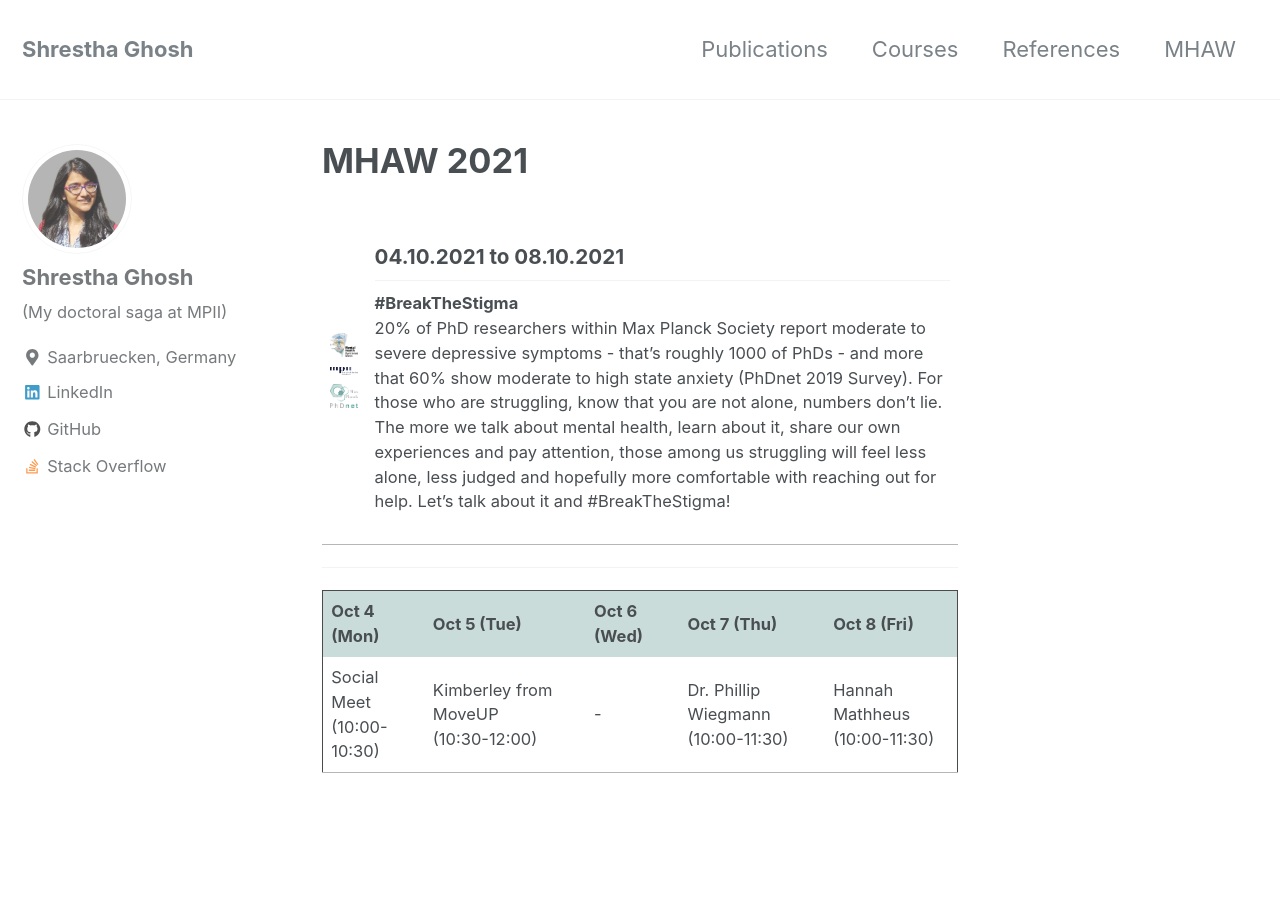
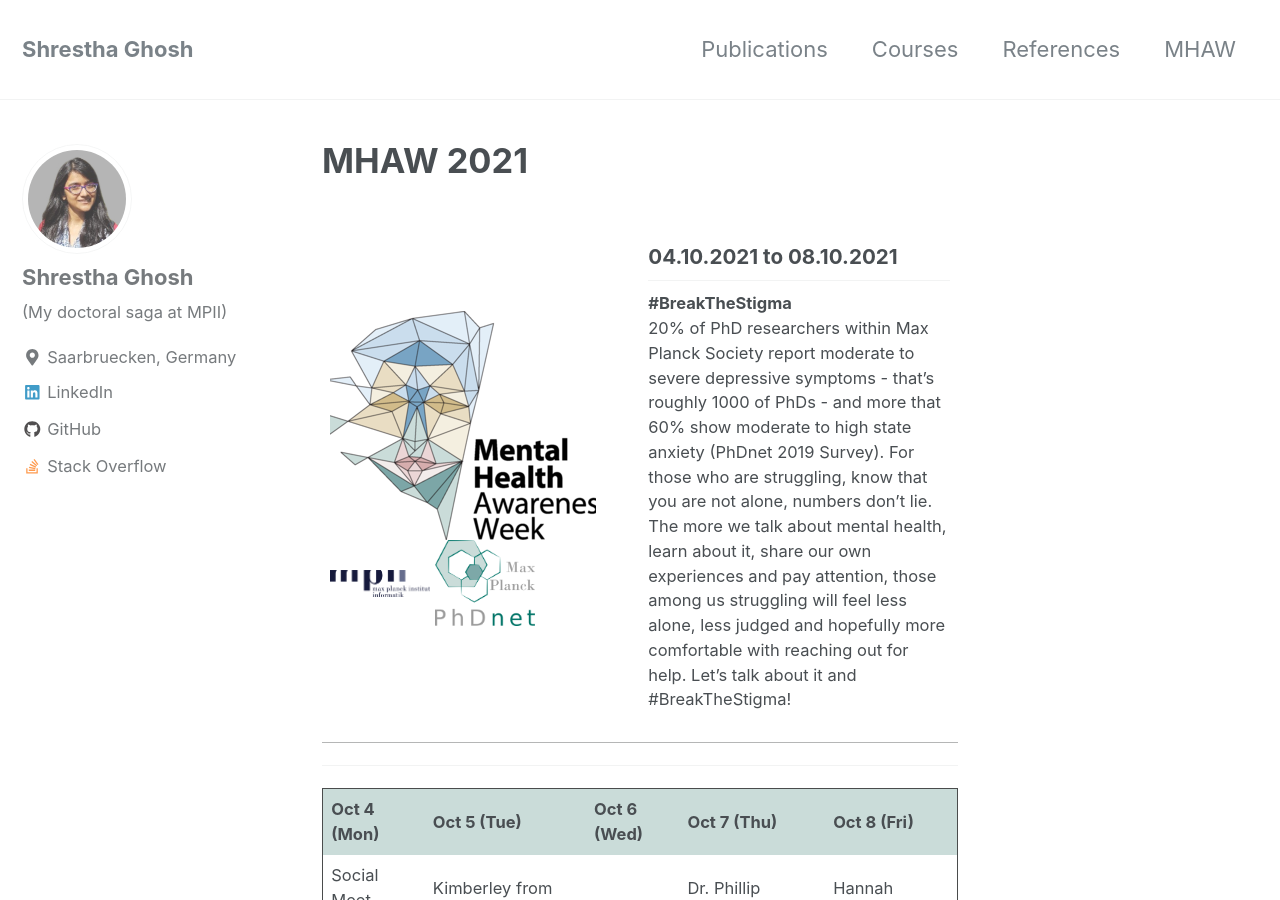
Before and after one commit to ghoshs/ghoshs.github.io, a Jekyll site: the page built from _pages/mhaw.md, in a window 1280 px wide and 900 px high. Built offline with Jekyll 4.4.1, drawn with Linux system fonts in a browser that asks for light colours; nearby versions of some CDN libraries.

Commit message:
update table

```diff
--- a/_pages/mhaw.md
+++ b/_pages/mhaw.md
@@ -6,13 +6,13 @@ author_profile: true
 
 <table class="small">
   <tr>
-   <td>
+   <td style="width: 50%;">
    	<img src="{{ site.url }}{{ site.baseurl }}/images/mhaw_logo.png" alt="">
     <br>
     <img src="{{ site.url }}{{ site.baseurl }}/images/mpii-logo.png" alt="" width="100px">
     <img src="{{ site.url }}{{ site.baseurl }}/images/phdnet.png" alt="" width="100px">
    </td>
-   <td>
+   <td style="width: 50%;">
     <h2>04.10.2021 to 08.10.2021</h2>
     <strong>#BreakTheStigma </strong>
     <p>20% of PhD researchers within Max Planck Society report moderate to severe depressive symptoms - that’s roughly 1000 of PhDs - and more that 60% show moderate to high state anxiety (PhDnet 2019 Survey). For those who are struggling, know that you are not alone, numbers don’t lie. The more we talk about mental health, learn about it, share our own experiences and pay attention, those among us struggling will feel less alone, less judged and hopefully more comfortable with reaching out for help. Let’s talk about it and #BreakTheStigma!</p>
```
